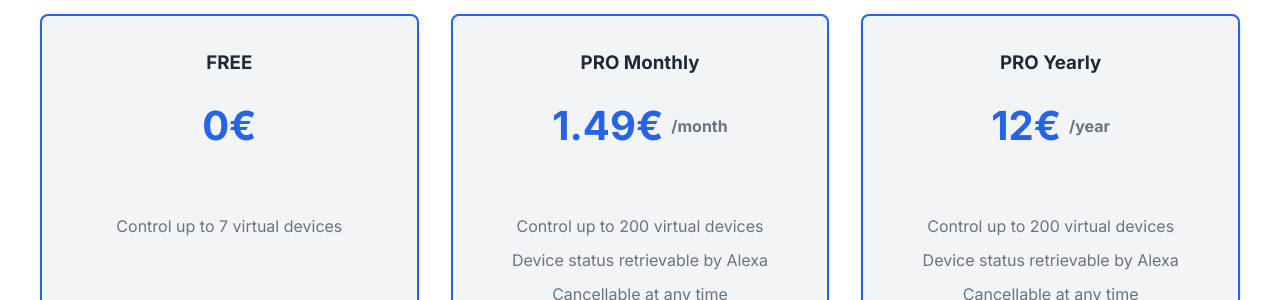
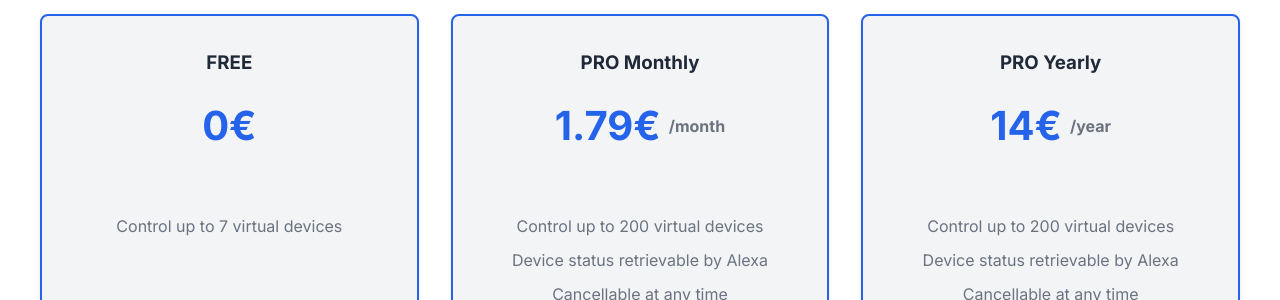
Before and after one commit to csuermann/vsh.csuermann.de, a Jekyll site: the page built from index.html, in a window 1280 px wide and 900 px high, scrolled down 1748 px. Shown: the part 159-459 px from the top of the window. Built offline with Jekyll 4.4.1, drawn with Linux system fonts in a browser that asks for light colours.

```diff
--- a/index.html
+++ b/index.html
@@ -32,7 +32,7 @@
         </div>
         <div class="pricing-card featured">
             <h3>PRO Monthly</h3>
-            <div class="price">1.49€<span>/month</span></div>
+            <div class="price">1.79€<span>/month</span></div>
             <ul>
                 <li>Control up to 200 virtual devices</li>
                 <li>Device status retrievable by Alexa</li>
@@ -42,7 +42,7 @@
         </div>
         <div class="pricing-card featured">
             <h3>PRO Yearly</h3>
-            <div class="price">12€<span>/year</span></div>
+            <div class="price">14€<span>/year</span></div>
             <ul>
                 <li>Control up to 200 virtual devices</li>
                 <li>Device status retrievable by Alexa</li>
```
Also changed, not shown: 1 other file.
